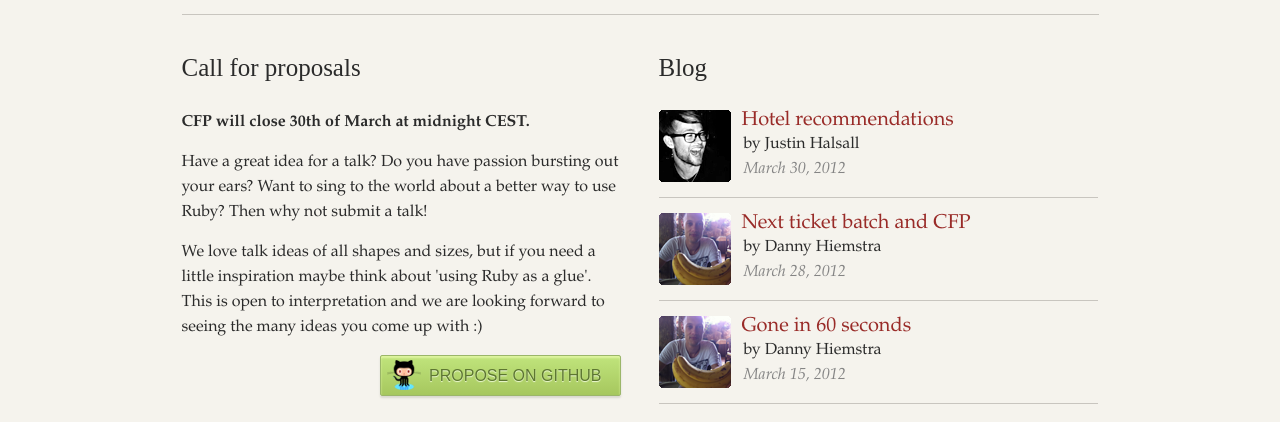
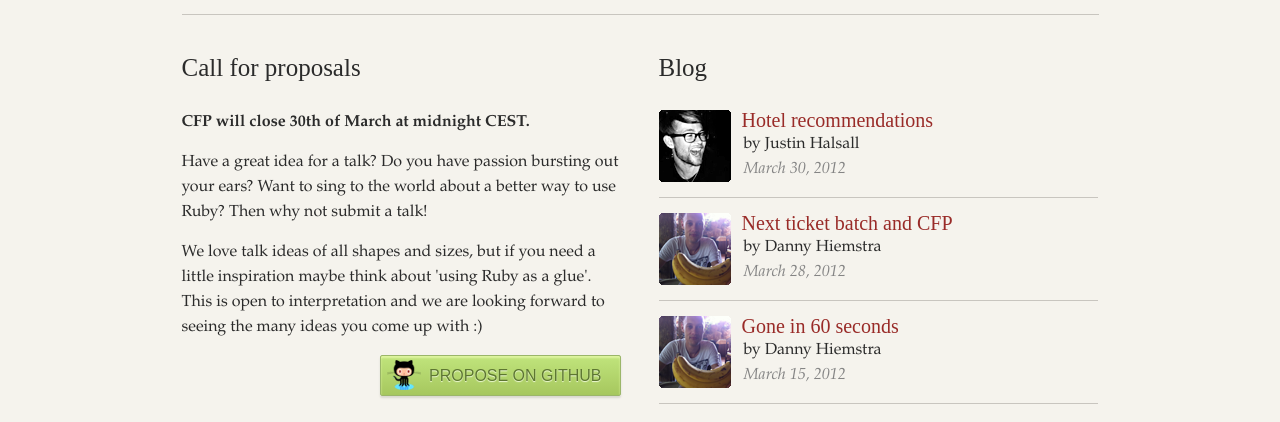
Before and after one commit to euruko2012/euruko2012.github.com, a Jekyll site: the page built from index.md, in a window 1280 px wide. Shown: the part 1495-1917 px from the top of the page. Built offline with Jekyll 4.4.1, drawn with Linux system fonts in a browser that asks for light colours; some web fonts are replaced; Markdown is read by kramdown in place of the engine named in the settings.

Commit message:
fix styling of blog article headers on all devices

```diff
--- a/sass/screen.scss
+++ b/sass/screen.scss
@@ -129,6 +129,10 @@ nav {
 }
 
 .blog {
+  article {
+    h1, h2 { font-family: Palatino, cursive, serif; }
+  }
+
   > h1 {
     border-top: 11px solid #C8C5BF;
     padding: 20px;
@@ -307,7 +311,6 @@ nav {
   }
 
   #blog article, .blog article {
-    h1, h2 { font-family: Palatino, cursive, serif; }
     h1 { font-size: 30px; margin: 0 0 -20px 83px; }
     h2 { font-size: 24px; margin: 12px 0 24px 0; }
   }
--- a/stylesheets/screen.css
+++ b/stylesheets/screen.css
@@ -398,183 +398,187 @@ nav ul a:hover {
   color: #ec716d;
 }
 
-/* line 132, ../sass/screen.scss */
+/* line 133, ../sass/screen.scss */
+.blog article h1, .blog article h2 {
+  font-family: Palatino, cursive, serif;
+}
+/* line 136, ../sass/screen.scss */
 .blog > h1 {
   border-top: 11px solid #C8C5BF;
   padding: 20px;
   padding-bottom: 0;
 }
-/* line 137, ../sass/screen.scss */
+/* line 141, ../sass/screen.scss */
 .blog > h1 b {
   display: block;
   margin: 0 auto;
 }
-/* line 143, ../sass/screen.scss */
+/* line 147, ../sass/screen.scss */
 .blog > article > div img {
   max-width: 100%;
 }
 
 @media only screen and (min-width: 800px) {
-  /* line 152, ../sass/screen.scss */
+  /* line 156, ../sass/screen.scss */
   body > header hgroup {
     margin: 30px 0 0 12px;
   }
-  /* line 153, ../sass/screen.scss */
+  /* line 157, ../sass/screen.scss */
   body > header h1 {
     font-size: 129px;
   }
-  /* line 154, ../sass/screen.scss */
+  /* line 158, ../sass/screen.scss */
   body > header h2 {
     font-size: 34px;
     word-spacing: 0;
   }
-  /* line 156, ../sass/screen.scss */
+  /* line 160, ../sass/screen.scss */
   body > header h1, body > header h1 b {
     position: relative;
   }
-  /* line 157, ../sass/screen.scss */
+  /* line 161, ../sass/screen.scss */
   body > header h1:before, body > header h1:after, body > header h1 b:before, body > header h1 b:after {
     content: attr(title);
     position: absolute;
     opacity: .3;
   }
-  /* line 158, ../sass/screen.scss */
+  /* line 162, ../sass/screen.scss */
   body > header h1:before, body > header h1 b:before {
     left: 0;
     top: -4px;
   }
-  /* line 159, ../sass/screen.scss */
+  /* line 163, ../sass/screen.scss */
   body > header h1:after, body > header h1 b:after {
     left: 4px;
     top: 4px;
   }
-  /* line 161, ../sass/screen.scss */
+  /* line 165, ../sass/screen.scss */
   body > header sup {
     font-size: 18px;
   }
-  /* line 162, ../sass/screen.scss */
+  /* line 166, ../sass/screen.scss */
   body > header figure {
     width: auto;
   }
 
-  /* line 165, ../sass/screen.scss */
+  /* line 169, ../sass/screen.scss */
   body > article h1 {
     font-size: 30px;
     line-height: 40px;
     text-indent: 28px;
   }
 
-  /* line 167, ../sass/screen.scss */
+  /* line 171, ../sass/screen.scss */
   p {
     font-size: 16px;
     line-height: 25px;
   }
 
-  /* line 168, ../sass/screen.scss */
+  /* line 172, ../sass/screen.scss */
   #speakers h1 {
     font-family: "Vast Shadow", cursive, serif;
     font-size: 25px;
   }
 
-  /* line 169, ../sass/screen.scss */
+  /* line 173, ../sass/screen.scss */
   .call-for-proposal {
     text-align: right;
   }
 
-  /* line 172, ../sass/screen.scss */
+  /* line 176, ../sass/screen.scss */
   body {
     background-image: url(/images/header-bg.jpg);
   }
 
-  /* line 173, ../sass/screen.scss */
+  /* line 177, ../sass/screen.scss */
   body.blog {
     background-image: url(/images/small-header-bg.jpg);
     background-position-y: 37px;
   }
 
-  /* line 177, ../sass/screen.scss */
+  /* line 181, ../sass/screen.scss */
   body > header, body > article, aside section, nav ul, #sponsors > div {
     width: 917px;
     padding: 0;
     margin: 0 auto;
   }
 
-  /* line 178, ../sass/screen.scss */
+  /* line 182, ../sass/screen.scss */
   body > header {
     padding-top: 76px;
   }
-  /* line 179, ../sass/screen.scss */
+  /* line 183, ../sass/screen.scss */
   body > header h2 {
     margin-left: 8px;
   }
 
-  /* line 181, ../sass/screen.scss */
+  /* line 185, ../sass/screen.scss */
   body > article {
     margin-top: 40px;
     min-height: 226px;
   }
-  /* line 182, ../sass/screen.scss */
+  /* line 186, ../sass/screen.scss */
   body > article h1 {
     margin-bottom: 30px;
   }
 
-  /* line 184, ../sass/screen.scss */
+  /* line 188, ../sass/screen.scss */
   aside {
     margin-top: 30px;
     margin-bottom: 40px;
   }
-  /* line 185, ../sass/screen.scss */
+  /* line 189, ../sass/screen.scss */
   aside section {
     margin-top: 40px;
   }
-  /* line 186, ../sass/screen.scss */
+  /* line 190, ../sass/screen.scss */
   aside #speakers h1 {
     margin-bottom: 30px;
   }
 
-  /* line 188, ../sass/screen.scss */
+  /* line 192, ../sass/screen.scss */
   #venue {
     padding-bottom: 58px;
     border-bottom: 1px solid #c8c5bf;
   }
-  /* line 190, ../sass/screen.scss */
+  /* line 194, ../sass/screen.scss */
   #venue figure img {
     max-width: 292px;
   }
-  /* line 191, ../sass/screen.scss */
+  /* line 195, ../sass/screen.scss */
   #venue figure img:nth-child(3) {
     display: inline;
   }
-  /* line 193, ../sass/screen.scss */
+  /* line 197, ../sass/screen.scss */
   #venue article {
     margin-top: 35px;
   }
-  /* line 194, ../sass/screen.scss */
+  /* line 198, ../sass/screen.scss */
   #venue article h1 {
     margin-bottom: 38px;
   }
 
-  /* line 197, ../sass/screen.scss */
+  /* line 201, ../sass/screen.scss */
   .extra-info {
     margin: 0 auto;
     width: 917px;
   }
 
-  /* line 202, ../sass/screen.scss */
+  /* line 206, ../sass/screen.scss */
   #sponsors {
     background: url(/images/bg_footer.png) repeat-x center bottom;
     padding: 40px 0 349px;
     border-top: 11px solid #C8C5BF;
   }
-  /* line 207, ../sass/screen.scss */
+  /* line 211, ../sass/screen.scss */
   #sponsors h1 {
     margin-bottom: 20px;
   }
-  /* line 211, ../sass/screen.scss */
+  /* line 215, ../sass/screen.scss */
   #sponsors div {
     margin-bottom: 40px;
   }
-  /* line 215, ../sass/screen.scss */
+  /* line 219, ../sass/screen.scss */
   #sponsors h3 {
     position: absolute;
     right: 0;
@@ -587,12 +591,12 @@ nav ul a:hover {
     font-size: 10px;
     text-transform: uppercase;
   }
-  /* line 228, ../sass/screen.scss */
+  /* line 232, ../sass/screen.scss */
   #sponsors ul {
     overflow: hidden;
     padding-bottom: 20px;
   }
-  /* line 233, ../sass/screen.scss */
+  /* line 237, ../sass/screen.scss */
   #sponsors li {
     float: left;
     width: 284px;
@@ -600,12 +604,12 @@ nav ul a:hover {
     margin: 30px 0 0 30px;
     position: relative;
   }
-  /* line 240, ../sass/screen.scss */
+  /* line 244, ../sass/screen.scss */
   #sponsors li:nth-child(3n+1) {
     clear: both;
     margin-left: 0;
   }
-  /* line 245, ../sass/screen.scss */
+  /* line 249, ../sass/screen.scss */
   #sponsors li > a {
     display: block;
     width: 100%;
@@ -618,83 +622,83 @@ nav ul a:hover {
     -ms-box-sizing: border-box;
     box-sizing: border-box;
   }
-  /* line 254, ../sass/screen.scss */
+  /* line 258, ../sass/screen.scss */
   #sponsors li > a:hover {
     border-color: #992B28;
   }
-  /* line 257, ../sass/screen.scss */
+  /* line 261, ../sass/screen.scss */
   #sponsors li p {
     margin-bottom: 15px;
   }
-  /* line 260, ../sass/screen.scss */
+  /* line 264, ../sass/screen.scss */
   #sponsors li p:last-child {
     margin-bottom: 0px;
   }
-  /* line 264, ../sass/screen.scss */
+  /* line 268, ../sass/screen.scss */
   #sponsors li img {
     max-width: 100%;
   }
-  /* line 266, ../sass/screen.scss */
+  /* line 270, ../sass/screen.scss */
   #sponsors li.description {
     width: 598px;
     height: auto;
   }
-  /* line 273, ../sass/screen.scss */
+  /* line 277, ../sass/screen.scss */
   #sponsors .silver li {
     width: 205px;
     height: 136px;
   }
-  /* line 277, ../sass/screen.scss */
+  /* line 281, ../sass/screen.scss */
   #sponsors .silver li:nth-child(3n+1) {
     clear: none;
     margin-left: 30px;
   }
-  /* line 281, ../sass/screen.scss */
+  /* line 285, ../sass/screen.scss */
   #sponsors .silver li:nth-child(4n+1) {
     clear: both;
     margin-left: 0;
   }
 
-  /* line 289, ../sass/screen.scss */
+  /* line 293, ../sass/screen.scss */
   #tickets {
     padding-bottom: 58px;
     border-bottom: 1px solid #c8c5bf;
   }
-  /* line 293, ../sass/screen.scss */
+  /* line 297, ../sass/screen.scss */
   #tickets b {
     font-weight: bold;
   }
-  /* line 294, ../sass/screen.scss */
+  /* line 298, ../sass/screen.scss */
   #tickets p {
     margin-bottom: 15px;
   }
-  /* line 295, ../sass/screen.scss */
+  /* line 299, ../sass/screen.scss */
   #tickets .buy-tickets {
     text-align: right;
   }
 
-  /* line 297, ../sass/screen.scss */
+  /* line 301, ../sass/screen.scss */
   #speakers {
     position: relative;
     margin-left: 0;
     margin-right: 38px;
   }
-  /* line 298, ../sass/screen.scss */
+  /* line 302, ../sass/screen.scss */
   #speakers article h1 {
     position: absolute;
     left: -9999em;
   }
-  /* line 299, ../sass/screen.scss */
+  /* line 303, ../sass/screen.scss */
   #speakers ul {
     margin: 28px 0 26px;
   }
-  /* line 300, ../sass/screen.scss */
+  /* line 304, ../sass/screen.scss */
   #speakers li {
     border: none;
     margin: 0 10px 0 0;
     display: inline-block;
   }
-  /* line 301, ../sass/screen.scss */
+  /* line 305, ../sass/screen.scss */
   #speakers img {
     -moz-border-radius: 2px;
     -webkit-border-radius: 2px;
@@ -703,16 +707,16 @@ nav ul a:hover {
     -khtml-border-radius: 2px;
     border-radius: 2px;
   }
-  /* line 302, ../sass/screen.scss */
+  /* line 306, ../sass/screen.scss */
   #speakers p {
     margin-bottom: 15px;
   }
-  /* line 303, ../sass/screen.scss */
+  /* line 307, ../sass/screen.scss */
   #speakers figure {
     position: relative;
     overflow: hidden;
   }
-  /* line 304, ../sass/screen.scss */
+  /* line 308, ../sass/screen.scss */
   #speakers figcaption {
     width: 100%;
     height: 31px;
@@ -739,205 +743,201 @@ nav ul a:hover {
     -o-transition: bottom 0.3s;
     transition: bottom 0.3s;
   }
-  /* line 305, ../sass/screen.scss */
+  /* line 309, ../sass/screen.scss */
   #speakers a:hover figcaption {
     bottom: 0;
   }
-  /* line 306, ../sass/screen.scss */
+  /* line 310, ../sass/screen.scss */
   #speakers .call-for-proposal {
     width: 100%;
     margin-top: 15px;
   }
 
-  /* line 310, ../sass/screen.scss */
-  #blog article h1, #blog article h2, .blog article h1, .blog article h2 {
-    font-family: Palatino, cursive, serif;
-  }
-  /* line 311, ../sass/screen.scss */
+  /* line 314, ../sass/screen.scss */
   #blog article h1, .blog article h1 {
     font-size: 30px;
     margin: 0 0 -20px 83px;
   }
-  /* line 312, ../sass/screen.scss */
+  /* line 315, ../sass/screen.scss */
   #blog article h2, .blog article h2 {
     font-size: 24px;
     margin: 12px 0 24px 0;
   }
 
-  /* line 314, ../sass/screen.scss */
+  /* line 317, ../sass/screen.scss */
   #blog article {
     border-bottom: 1px solid #C8C5BF;
     padding-bottom: 15px;
     margin-bottom: 15px;
   }
 
-  /* line 319, ../sass/screen.scss */
+  /* line 322, ../sass/screen.scss */
   #blog article footer {
     margin: 0;
   }
 
-  /* line 322, ../sass/screen.scss */
+  /* line 325, ../sass/screen.scss */
   #blog article h1 {
     font-size: 20px;
     position: relative;
   }
 
-  /* line 328, ../sass/screen.scss */
+  /* line 331, ../sass/screen.scss */
   #blog footer, .blog article footer {
     margin-bottom: 38px;
     font-size: 16px;
   }
-  /* line 332, ../sass/screen.scss */
+  /* line 335, ../sass/screen.scss */
   #blog footer div, .blog article footer div {
     display: inline-block;
     vertical-align: bottom;
     margin-left: 15px;
   }
-  /* line 338, ../sass/screen.scss */
+  /* line 341, ../sass/screen.scss */
   #blog footer img, .blog article footer img {
     vertical-align: top;
   }
-  /* line 342, ../sass/screen.scss */
+  /* line 345, ../sass/screen.scss */
   #blog footer time, .blog article footer time {
     font-style: italic;
     color: #848484;
   }
 
-  /* line 349, ../sass/screen.scss */
+  /* line 352, ../sass/screen.scss */
   #blog article footer div {
     margin-left: 9px;
   }
 
-  /* line 354, ../sass/screen.scss */
+  /* line 357, ../sass/screen.scss */
   .blog > header {
     height: 135px;
   }
-  /* line 357, ../sass/screen.scss */
+  /* line 360, ../sass/screen.scss */
   .blog > header figure {
     width: 118px;
     height: 118px;
   }
-  /* line 362, ../sass/screen.scss */
+  /* line 365, ../sass/screen.scss */
   .blog > header hgroup {
     margin-top: 0;
     margin-left: 4px;
   }
-  /* line 367, ../sass/screen.scss */
+  /* line 370, ../sass/screen.scss */
   .blog > header h1 {
     display: inline-block;
     font-size: 110px;
     vertical-align: top;
   }
-  /* line 373, ../sass/screen.scss */
+  /* line 376, ../sass/screen.scss */
   .blog > header h2 {
     display: inline-block;
     font-size: 30px;
     margin-left: 26px;
     text-align: right;
   }
-  /* line 379, ../sass/screen.scss */
+  /* line 382, ../sass/screen.scss */
   .blog > header h2 b {
     display: block;
   }
-  /* line 382, ../sass/screen.scss */
+  /* line 385, ../sass/screen.scss */
   .blog > header h2 b.month {
     font-size: 50px;
   }
-  /* line 386, ../sass/screen.scss */
+  /* line 389, ../sass/screen.scss */
   .blog > header time {
     color: #2B2B2B;
   }
-  /* line 391, ../sass/screen.scss */
+  /* line 394, ../sass/screen.scss */
   .blog > h1 {
     padding-top: 38px;
   }
-  /* line 394, ../sass/screen.scss */
+  /* line 397, ../sass/screen.scss */
   .blog > h1 b {
     width: 917px;
   }
 
-  /* line 401, ../sass/screen.scss */
+  /* line 404, ../sass/screen.scss */
   .blog footer, .blog article > div {
     display: inline-block;
     vertical-align: top;
   }
-  /* line 406, ../sass/screen.scss */
+  /* line 409, ../sass/screen.scss */
   .blog div > h1, .blog div > h3, .blog article > div p {
     margin: 0;
     text-indent: 0;
     padding-bottom: 24px;
   }
-  /* line 412, ../sass/screen.scss */
+  /* line 415, ../sass/screen.scss */
   .blog article > div p:last-child {
     padding-bottom: 0;
   }
-  /* line 416, ../sass/screen.scss */
+  /* line 419, ../sass/screen.scss */
   .blog article.post {
     border-bottom: 1px solid #C8C5BF;
     padding-bottom: 45px;
   }
-  /* line 421, ../sass/screen.scss */
+  /* line 424, ../sass/screen.scss */
   .blog footer {
     width: 274px;
   }
-  /* line 425, ../sass/screen.scss */
+  /* line 428, ../sass/screen.scss */
   .blog article > div {
     width: 620px;
     margin-left: 20px;
   }
-  /* line 430, ../sass/screen.scss */
+  /* line 433, ../sass/screen.scss */
   .blog article {
     margin-bottom: 45px;
   }
-  /* line 433, ../sass/screen.scss */
+  /* line 436, ../sass/screen.scss */
   .blog article b, .blog article strong {
     font-weight: bold;
   }
-  /* line 436, ../sass/screen.scss */
+  /* line 439, ../sass/screen.scss */
   .blog article p {
     margin-bottom: 8px;
   }
-  /* line 439, ../sass/screen.scss */
+  /* line 442, ../sass/screen.scss */
   .blog article h3 {
     font-size: 20px;
     padding-top: 12px;
   }
-  /* line 443, ../sass/screen.scss */
+  /* line 446, ../sass/screen.scss */
   .blog article ul {
     margin-bottom: 24px;
   }
-  /* line 446, ../sass/screen.scss */
+  /* line 449, ../sass/screen.scss */
   .blog article q {
     font-style: italic;
   }
-  /* line 449, ../sass/screen.scss */
+  /* line 452, ../sass/screen.scss */
   .blog article q:before {
     content: '“';
   }
-  /* line 452, ../sass/screen.scss */
+  /* line 455, ../sass/screen.scss */
   .blog article q:after {
     content: '”';
   }
 
-  /* line 460, ../sass/screen.scss */
+  /* line 463, ../sass/screen.scss */
   .extra-info section {
     display: inline-block;
     width: 439px;
     vertical-align: top;
   }
-  /* line 466, ../sass/screen.scss */
+  /* line 469, ../sass/screen.scss */
   .extra-info .read-more {
     margin-top: 30px;
     text-align: right;
   }
 }
 @media only screen and (min-width: 1500px) {
-  /* line 474, ../sass/screen.scss */
+  /* line 477, ../sass/screen.scss */
   body {
     background-size: 100% 619px;
   }
 
-  /* line 475, ../sass/screen.scss */
+  /* line 478, ../sass/screen.scss */
   body.blog {
     background-size: 100% 217px;
   }
```
